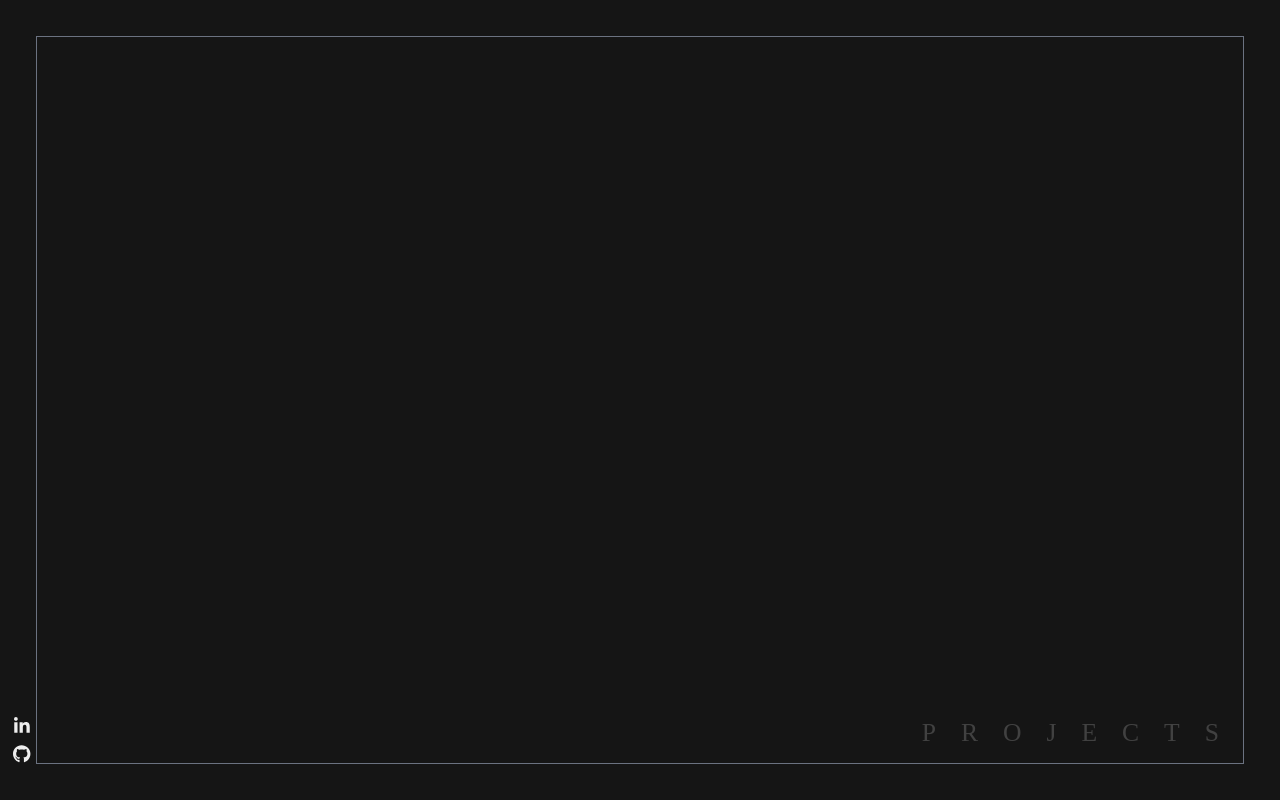
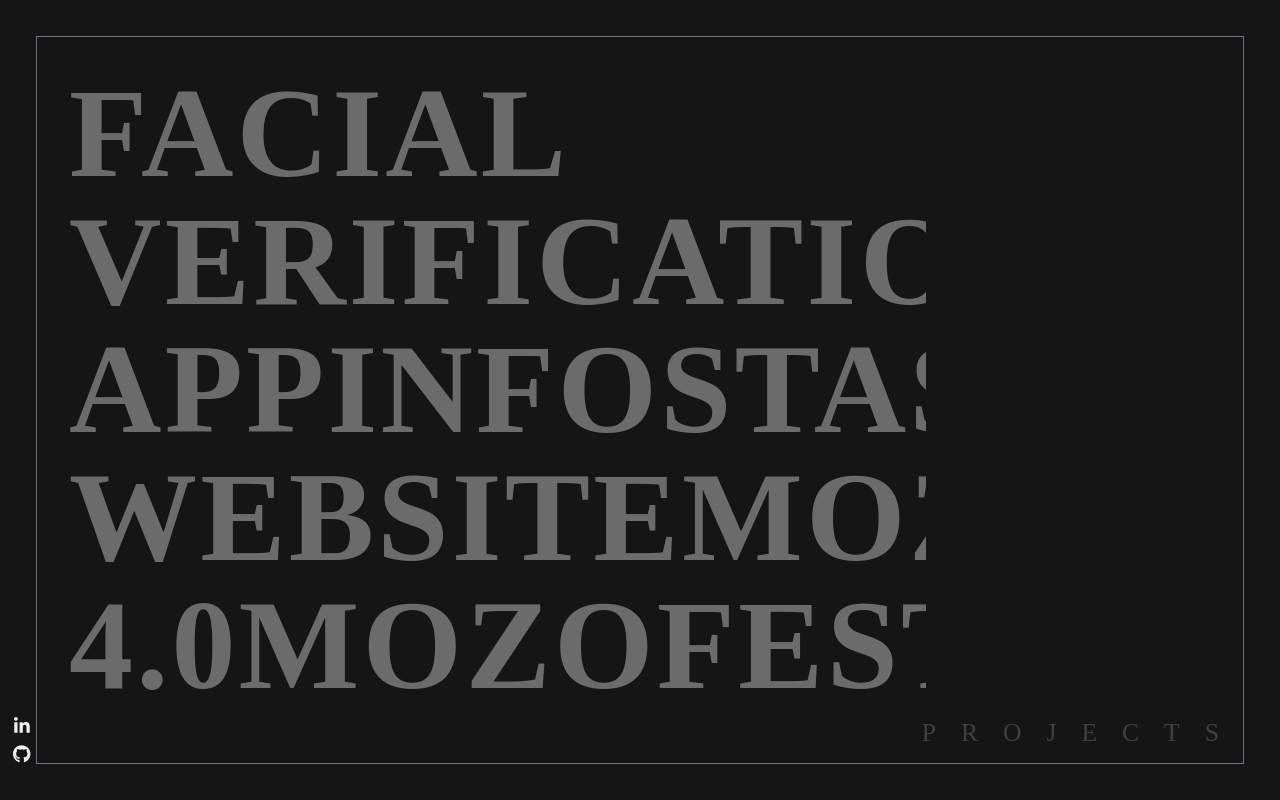
Before and after one commit to YARE0909/portfolio-v2, an Angular app: page /projects in a window 1280 px wide. Built offline with nearby package versions, Linux system fonts and the light colour scheme.

Commit message:
💄 Added projects page

```diff
--- a/src/app/components/projects/projects.component.html
+++ b/src/app/components/projects/projects.component.html
@@ -1,6 +1,26 @@
 <div class="w-full h-screen bg-c1 p-4 md:p-9 relative font-EncodeSansSC">
   <div
-    class="w-full h-full border-[1px] border-gray-500 p-8 text-c2 gradient overflow-hidden hidden md:flex relative"
-  ></div>
+    class="w-full h-full border-[1px] p-8 border-gray-500 text-c2 gradient overflow-hidden relative"
+  >
+    <div class="h-full md:w-3/4 flex flex-col gap-4 lg:gap-15 overflow-auto">
+      <div class="hidden lg:block">
+        <a
+          *ngFor="let project of projects"
+          class="text-4xl lg:text-9xl font-bold opacity-40 tracking-wide hover:opacity-100 duration-500"
+          href="{{ project.link }}"
+          target="_blank"
+          >{{ project.project }}</a
+        >
+      </div>
+      <div *ngFor="let project of projects" class="lg:hidden">
+        <a
+          class="text-4xl lg:text-9xl font-bold opacity-50 tracking-wide hover:opacity-100 duration-500"
+          href="{{ project.link }}"
+          target="_blank"
+          >{{ project.project }}</a
+        >
+      </div>
+    </div>
+  </div>
   <app-navbar></app-navbar>
 </div>
--- a/src/app/components/projects/projects.component.ts
+++ b/src/app/components/projects/projects.component.ts
@@ -6,5 +6,22 @@
   styleUrls: ['./projects.component.css']
 })
 export class ProjectsComponent {
-
+  projects = [
+    {
+      project: "FACIAL VERIFICATION APP",
+      link: "https://capx-facial-recognition.vercel.app/"
+    },
+    {
+      project: "INFOSTASH WEBSITE",
+      link: "https://infostash-web.vercel.app/"
+    },
+    {
+      project: "MOZOHACK 4.0",
+      link: "https://mozohack.srmkzilla.net/"
+    },
+    {
+      project: "MOZOFEST 2023",
+      link: "https://mozofest.srmkzilla.net/"
+    },
+  ]
 }
--- a/src/styles.css
+++ b/src/styles.css
@@ -9,6 +9,11 @@
   height: 0px;
 }
 
+::-webkit-scrollbar {
+  width: 0px;
+  height: 0px;
+}
+
 html {
   background-color: #151515;
 }
```
